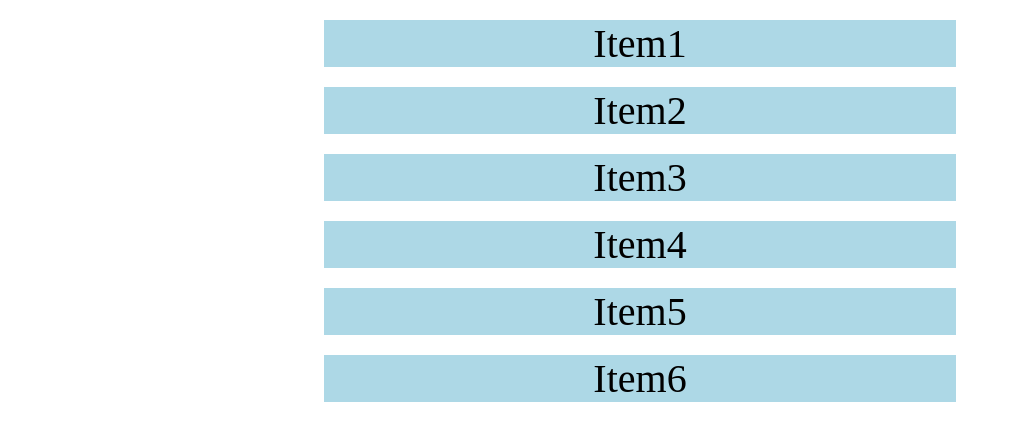
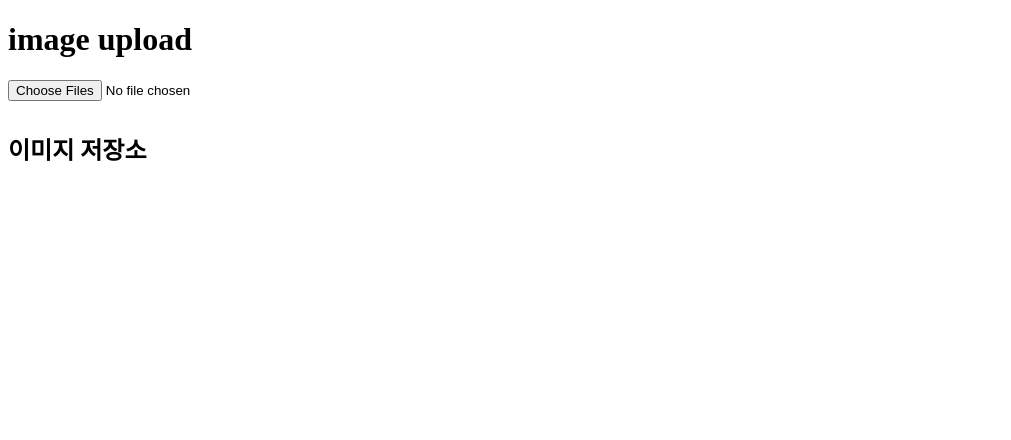
Before and after one commit to kimjuno97/react-moa-moa-front, a React (Create React App) app: page / in a window 1280 px wide. Shown: the top 440 px of the page, without its empty margins (0-1011 px from the left). Built offline with nearby package versions, Linux system fonts and the light colour scheme.

Commit message:
이미지파일업로드: 클라이언트에서만 처리하는 이미지업로드 로직 구현

```diff
--- a/src/index.tsx
+++ b/src/index.tsx
@@ -1,8 +1,9 @@
 import React from 'react';
 import ReactDOM from 'react-dom/client';
 import App from './App';
+import ImgUpload from './이미지파일업로드/ImgUpload';
 
 export const root = ReactDOM.createRoot(
 	document.getElementById('root') as HTMLElement
 );
-root.render(<App />);
+root.render(<ImgUpload />);
--- /dev/null
+++ b/src/이미지파일업로드/ImgUpload.tsx
@@ -0,0 +1,42 @@
+import React, { useRef, useState } from 'react';
+
+export default function ImgUpload() {
+	const [imgFile, setImgFile] = useState<string[]>([]);
+	const upload = useRef<HTMLInputElement>(null);
+
+	const imgUpload = () => {
+		if (!upload.current?.files) return;
+		const blob = upload.current.files[0];
+		setImgFile(prev => [...prev, URL.createObjectURL(blob)]);
+	};
+
+	return (
+		<>
+			<h1>image upload</h1>
+			<input
+				type='file'
+				ref={upload}
+				multiple
+				onChange={imgUpload}
+				accept='image/*'
+				style={{
+					zIndex: '2',
+					marginBottom: '10px',
+					cursor: 'pointer',
+				}}
+			/>
+			<h2>이미지 저장소</h2>
+			<div style={{ display: 'flex' }}>
+				{imgFile?.map((img, idx) => (
+					<div key={idx} style={{ margin: '20px', border: '1px solid black' }}>
+						<img
+							style={{ width: '200px', height: '200px ' }}
+							src={img}
+							alt='img'
+						/>
+					</div>
+				))}
+			</div>
+		</>
+	);
+}
```
Also changed, not shown: 1 other file (tests, documents, lock files or other folders).
